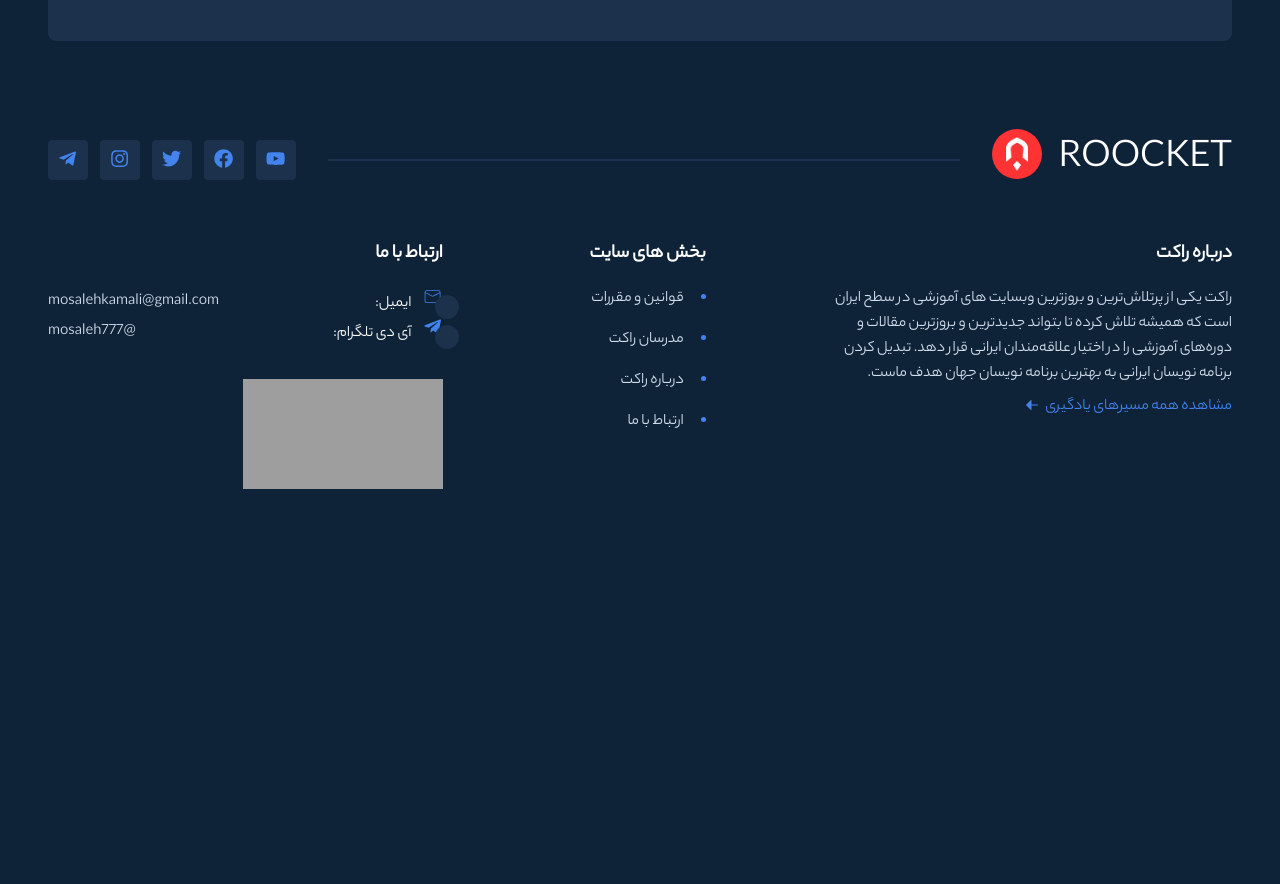
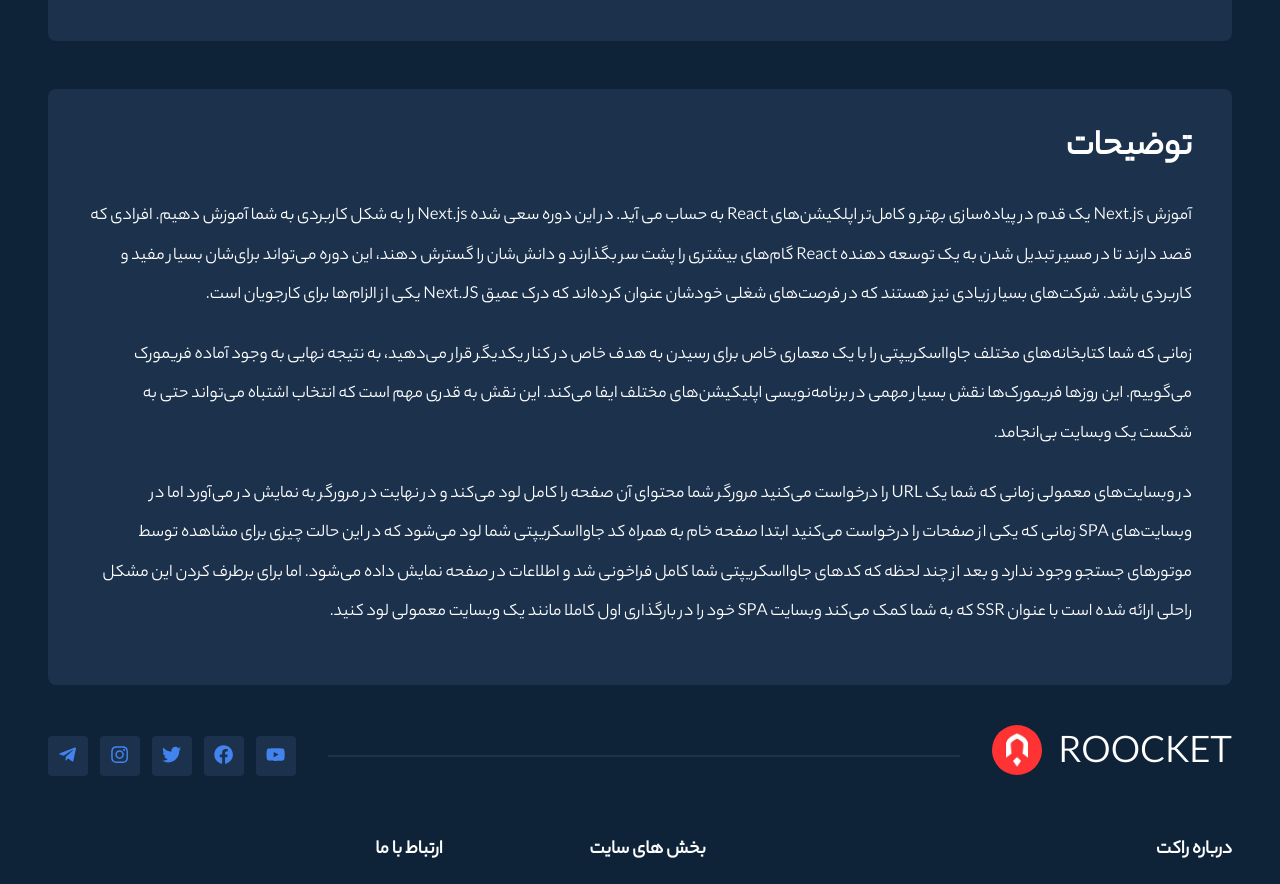
Before and after one commit to mosalehkamali/roocket, a Next.js app: page /series/1 in a window 1280 px wide. Shown: the part 515-1399 px from the top of the page. Before the commit the page ends 1055 px from the top, so only its background shows below. Built offline with nearby package versions, Linux system fonts and the light colour scheme; no server answers; grey boxes are pictures that could not be loaded.

Commit message:
create course discription section template

```diff
--- a/src/components/modules/styled/Styled.js
+++ b/src/components/modules/styled/Styled.js
@@ -41,7 +41,7 @@ export const Regbutton = styled.button`
   background-color: var(--button-color);
   color: var(--text-color);
   border: 1px var(--button-color) solid;
-  padding: 2px 36px ;
+  padding: 14px 36px ;
   border-radius: 0.25rem;
   font-size: 1.2rem;
   font-family: yekanHeavy;
--- a/src/components/templates/series/coursePage/CoursePage.js
+++ b/src/components/templates/series/coursePage/CoursePage.js
@@ -1,12 +1,14 @@
 import React from 'react'
 import CoureseHeader from './courseHeader/CoureseHeader'
 import styles from "./CoursePage.module.css"
+import CourseDisc from './courseDisc/courseDisc'
 
 function CoursePage() {
   return (
-    <>
+    <div className={styles.CoursePage}>
      <CoureseHeader/>
-    </>
+     <CourseDisc/>
+    </div>
   )
 }
 
--- a/src/components/templates/series/coursePage/CoursePage.module.css
+++ b/src/components/templates/series/coursePage/CoursePage.module.css
@@ -0,0 +1,3 @@
+.CoursePage{
+    padding: 0 3rem;
+}
--- /dev/null
+++ b/src/components/templates/series/coursePage/courseDisc/CourseDisc.js
@@ -0,0 +1,42 @@
+import React from "react";
+import styles from "./CourseDisc.module.css";
+
+function CourseDisc() {
+  return (
+    <div className={styles.courseDisc}>
+      <h2>توضیحات</h2>
+
+      <p>
+        آموزش Next.js یک قدم در پیاده‌سازی بهتر و کامل‌تر اپلکیشن‌های React به
+        حساب می آید. در این دوره سعی شده Next.js را به شکل کاربردی به شما آموزش
+        دهیم. افرادی که قصد دارند تا در مسیر تبدیل شدن به یک توسعه دهنده React
+        گام‌های بیشتری را پشت سر بگذارند و دانش‌شان را گسترش دهند، این دوره
+        می‌تواند برای‌شان بسیار مفید و کاربردی باشد. شرکت‌های بسیار زیادی نیز
+        هستند که در فرصت‌های شغلی خودشان عنوان کرده‌اند که درک عمیق Next.JS یکی
+        از الزام‌ها برای کارجویان است.
+      </p>
+
+      <p>
+        زمانی که شما کتابخانه‌های مختلف جاوااسکریپتی را با یک معماری خاص برای
+        رسیدن به هدف خاص در کنار یکدیگر قرار می‌دهید، به نتیجه نهایی به وجود
+        آماده فریمورک می‌گوییم. این روز‌ها فریمورک‌ها نقش بسیار مهمی در
+        برنامه‌نویسی اپلیکیشن‌های مختلف ایفا می‌کند. این نقش به قدری مهم است که
+        انتخاب اشتباه می‌تواند حتی به شکست یک وبسایت بی‌انجامد.
+      </p>
+
+      <p>
+        در وبسایت‌های معمولی زمانی که شما یک URL را درخواست می‌کنید مرورگر شما
+        محتوای آن صفحه را کامل لود می‌کند و در نهایت در مرورگر به نمایش در
+        می‌آورد اما در وبسایت‌های SPA زمانی که یکی از صفحات را درخواست می‌کنید
+        ابتدا صفحه خام به همراه کد جاوااسکریپتی شما لود می‌شود که در این حالت
+        چیزی برای مشاهده توسط موتور‌های جستجو وجود ندارد و بعد از چند لحظه که
+        کدهای جاوااسکریپتی شما کامل فراخونی شد و اطلاعات در صفحه نمایش داده
+        می‌شود. اما برای برطرف کردن این مشکل راحلی ارائه شده است با عنوان SSR که
+        به شما کمک می‌کند وبسایت SPA خود را در بارگذاری اول کاملا مانند یک
+        وبسایت معمولی لود کنید.
+      </p>
+    </div>
+  );
+}
+
+export default CourseDisc;
--- /dev/null
+++ b/src/components/templates/series/coursePage/courseDisc/CourseDisc.module.css
@@ -0,0 +1,17 @@
+.courseDisc {
+  background-color: var(--card-bg-color);
+  padding: 2rem 2.5rem;
+  border-radius: 0.5rem;
+}
+
+.courseDisc > h2 {
+  font-weight: 700;
+  font-size: 36px;
+  margin-bottom: 1rem;
+}
+
+.courseDisc > p {
+  line-height: 2.2;
+  font-size: 18px;
+  margin: 1.25rem 0;
+}
--- a/src/components/templates/series/coursePage/courseHeader/CoureseHeader.module.css
+++ b/src/components/templates/series/coursePage/courseHeader/CoureseHeader.module.css
@@ -2,7 +2,7 @@
     background-color: var(--card-bg-color);
     padding: 2rem 2.5rem;
     border-radius: 0.5rem;
-    margin: 3rem;
+    margin: 3rem 0;
     display: grid;
     grid-template-columns: 70% 30%;
   }
```
